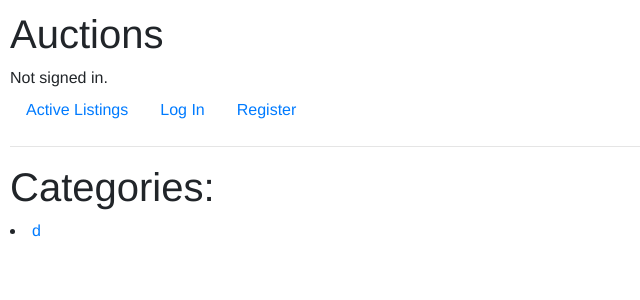
After one commit to YoussefKafa/Commerce, a Django app: page /categories in a window 1280 px wide. The commit adds this page. Shown: the top 300 px of the page, without its empty margins (0-640 px from the left). Run offline with Django 3.2, Linux system fonts and the light colour scheme; data comes from the database, SQL or seed files in the repository; both versions use the stored data as it was after the commit; some libraries are stand-ins or nearby versions.

Commit message:
by category feature

```diff
--- /dev/null
+++ b/auctions/templates/auctions/categories.html
@@ -0,0 +1,14 @@
+{% extends "auctions/layout.html" %}
+
+{% block body %}
+
+<h1>Categories: </h1>
+{% for cat in cats %}
+        <li>
+            <a href="byCategory/{{cat}}"> {{cat}} </a>
+        </li>
+        {% empty %}
+        <h2>There is no categories available.</h2>
+        {% endfor %}
+
+{% endblock %}
--- a/auctions/templates/auctions/layout.html
+++ b/auctions/templates/auctions/layout.html
@@ -28,7 +28,7 @@
                     <a class="nav-link" href="{% url 'watchList' %}">My WatchList</a>
                 </li>
                 <li class="nav-item">
-                    <a class="nav-link" href="#">Categories</a>
+                    <a class="nav-link" href="{% url 'categories' %}">Categories</a>
                 </li>
             {% else %}
                 <li class="nav-item">
--- a/auctions/urls.py
+++ b/auctions/urls.py
@@ -17,6 +17,8 @@ urlpatterns = [
     path("removeFromWatchList/<str:listingId>", views.removeFromWatchList, name="removeFromWatchList"),
     path("bid", views.bid, name="bid"),
     path("watchList", views.watchList, name="watchList"),
+    path("categories", views.categories, name="categories"),
+    path("byCategory/<str:category>", views.byCategory, name="byCategory"),
     path("close/<str:listingId>", views.closeListing, name="closeListing")
 ]
 
--- a/auctions/views.py
+++ b/auctions/views.py
@@ -208,3 +208,42 @@ def watchList(request):
         listing=Listing.objects.get(pk=obj.listing.id)
         listings.append(listing)
     return render(request, "auctions/watchList.html", {"listings":listings})
+
+
+def categories(request):
+   activeListings=Listing.objects.filter(closed=False)
+   cats=[]
+   for listing in activeListings:
+       if (listing.category not in cats):
+           cats.append(listing.category)
+   print(cats)
+   return render(request, "auctions/categories.html", {"cats":cats})
+
+def byCategory(request,category):
+    bidError=False
+    owner=False
+    if request.user.is_authenticated:
+        listings = Listing.objects.filter(category=category)
+        #fetch user watchlist
+        watchlist=WatchList.objects.filter(user=request.user)
+        watched=[]
+        for item in watchlist:
+           exist= item.user==request.user
+           watched.append(item.listing)
+        for item in listings:
+            if (item in watched):
+                item.watched=True
+            else:
+                item.watched=False
+            listingBids=Bid.objects.filter(listing=item)
+            bidHistory=[]
+            if ( item.user == request.user ):
+                owner=True
+            for n in listingBids:
+                bidHistory.append(n.amount)
+            item.bidHistory=bidHistory
+            if(len(bidHistory) != 0):
+                item.lastBid=max(bidHistory)
+    else:
+        listings=[]
+    return render(request, "auctions/index.html"  , {"listings":listings, "bidError":bidError, "owner":owner, "current_user":request.user.id})
```
Also changed, not shown: db.sqlite3.
